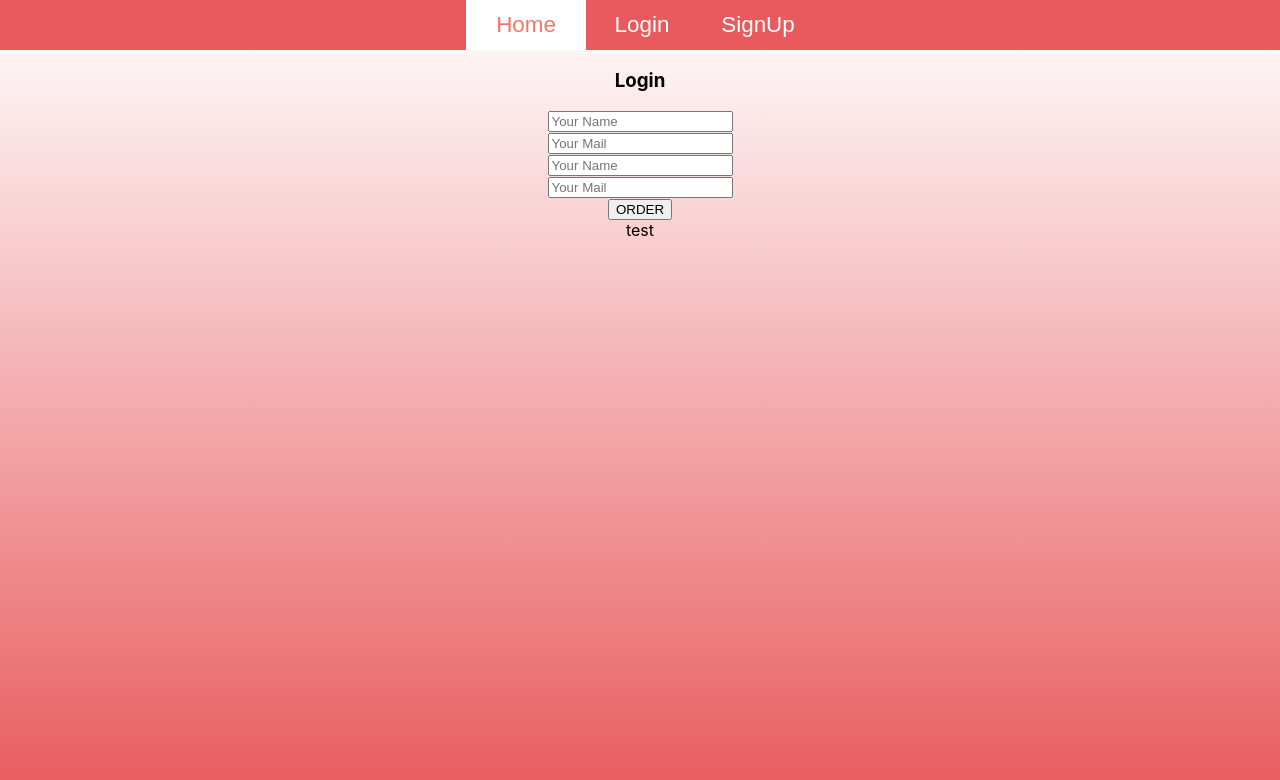
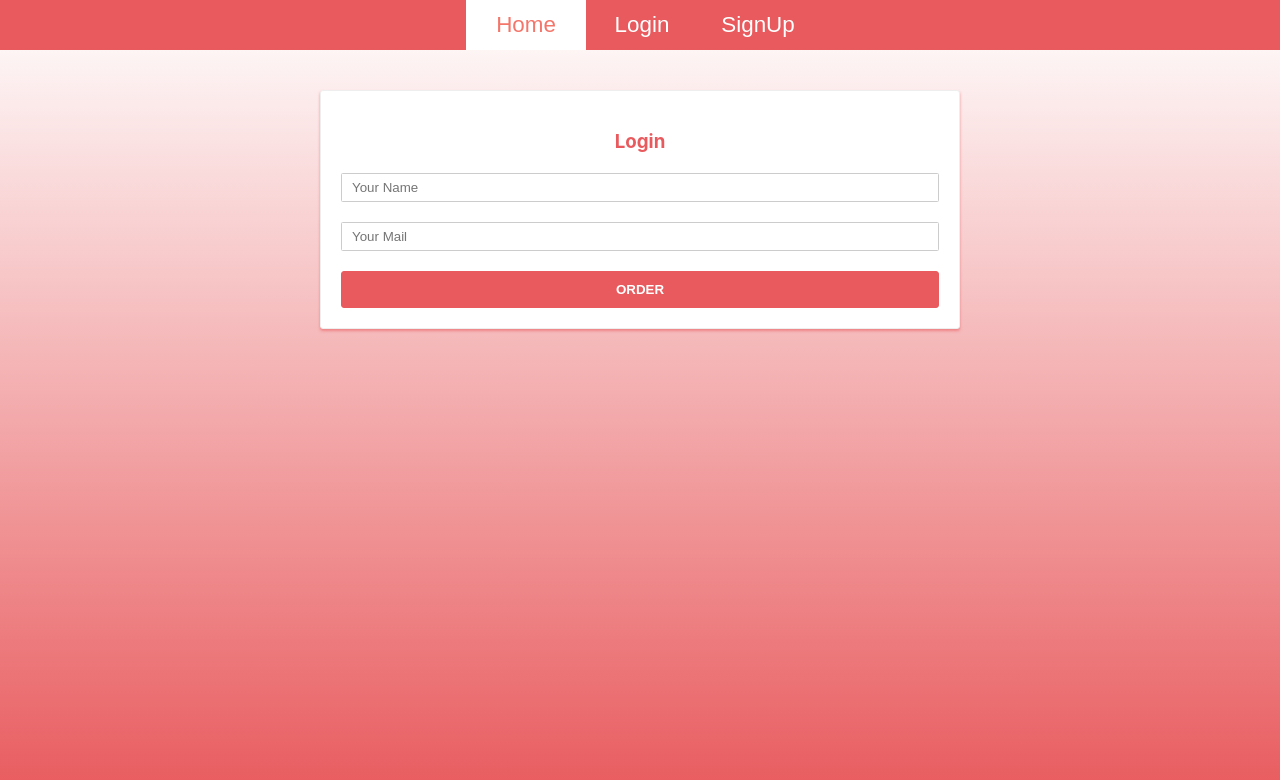
Before and after one commit to Hayat-Talaat/Forms-React, a React (Create React App) app: page / in a window 1280 px wide. Shown: the top 780 px of the page. Built offline with nearby package versions, Linux system fonts and the light colour scheme.

Commit message:
regular stylesheet

```diff
--- a/src/containers/Auth/Form.css
+++ b/src/containers/Auth/Form.css
@@ -1,19 +1,42 @@
 .FormData {
-    margin: 20px auto;
-    width: 80%;
+    margin: 40px auto;
+    width: 50%;
     text-align: center;
-    box-shadow: 0 2px 3px #ccc;
+    box-shadow: 0 2px 3px #e85a5d94;
     border: 1px solid #eee;
+    padding: 20px;
+    box-sizing: border-box;
+    background: #ffffff;
+    border-radius: 3px;
+}
+
+.FormData h3 {
+    color: #e85a5d
+}
+
+.Input {
+    width: 100%;
     padding: 10px;
     box-sizing: border-box;
+    border: 1px solid #ccc;
+    padding: 6px 10px;
+    background-color: #fff;
+    outline: 0;
+    display: block;
+    width: 100%;
+    margin: 20px auto;
+    border-radius: 1.5px
 }
-
-.Test {
-    color: red !important
+.Input:focus {
+    outline: 0;
+    background-color: #ccc;
 }
-
-@media (min-width: 600px) {
-    .ContactData {
-        width: 500px;
-    }
+form button {
+    width: 100%;
+    background: #e85a5d;
+    color: #fff;
+    padding: 10px;
+    border: 1px solid #e85a5d;
+    border-radius: 3px;
+    font-weight: 600;
 }
--- a/src/containers/Auth/Form.js
+++ b/src/containers/Auth/Form.js
@@ -1,24 +1,21 @@
 import React, {Component} from 'react';
 import Input from '../../components/UI/Input/Input';
-import classes from './Form.css'
+import './Form.css';
 
 class Form extends Component {
     render() {
         let form = (
             <form>
-                <Input inputtype="input" type="text" name="name" placeholder="Your Name" />
-                <Input inputtype="input" type="email" name="email" placeholder="Your Mail" />
-                <Input inputtype="input" type="text" name="name" placeholder="Your Name" />
-                <Input inputtype="input" type="text" name="email" placeholder="Your Mail" />
+                <Input className="Input" inputtype="input" type="text" name="name" placeholder="Your Name" />
+                <Input className="Input" inputtype="input" type="email" name="email" placeholder="Your Mail" />
                 <button>ORDER</button>
             </form>
         );
 
         return(
-            <div className={classes.FormData}>
+            <div className="FormData">
                 <h3>Login</h3>
                 {form}
-                <div className={classes.Test}>test</div>
             </div>
         );
     }
```
